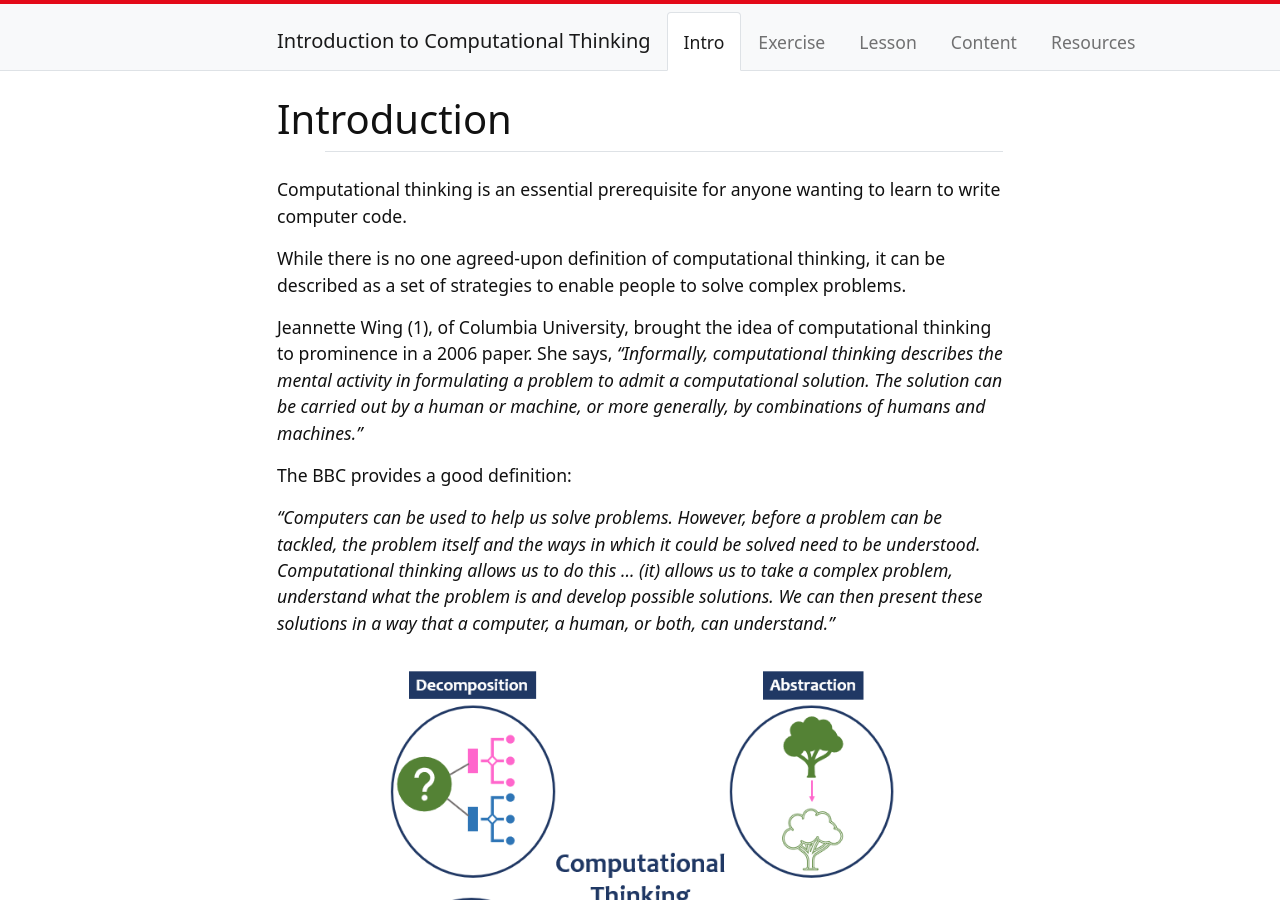
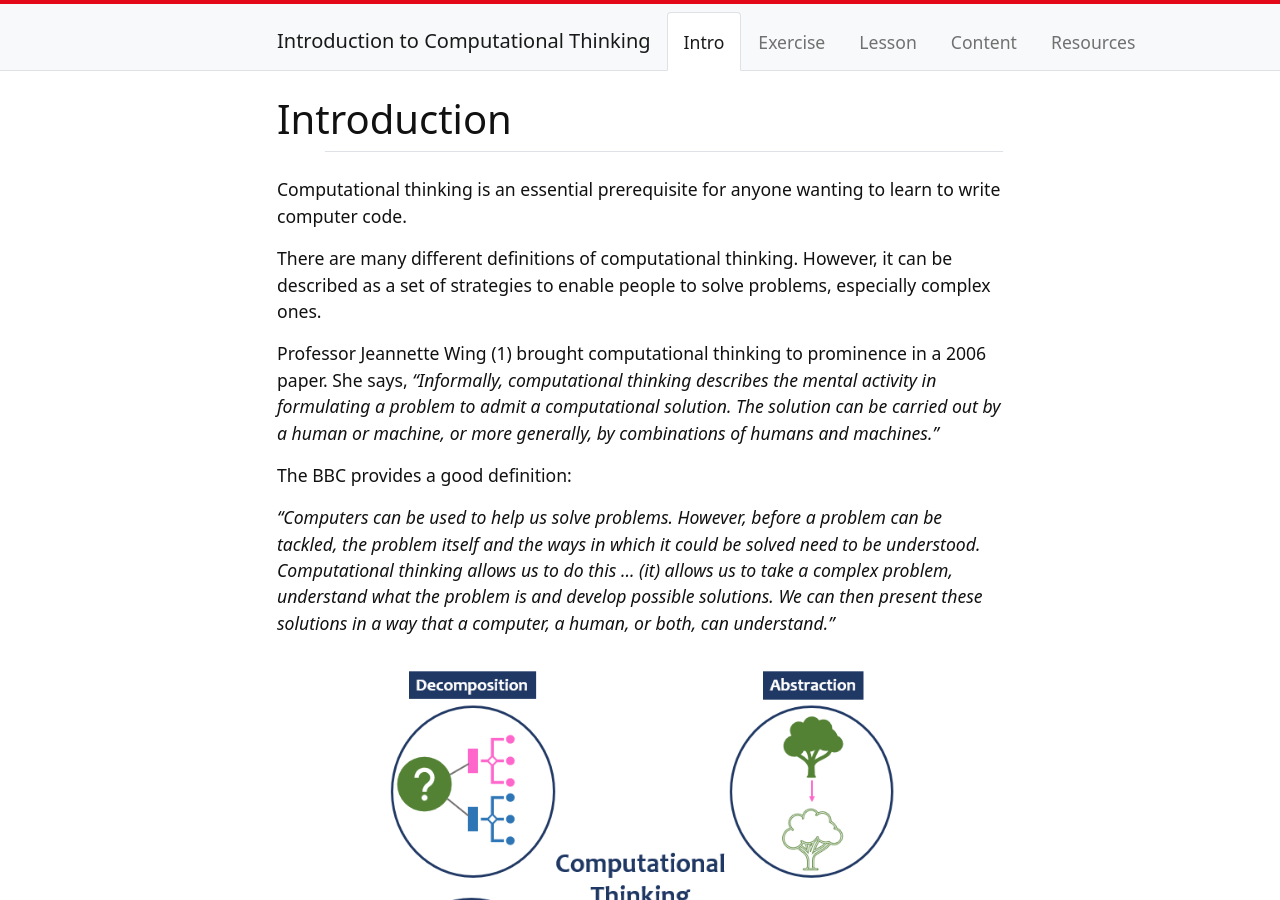
Before and after one commit to weaverbel/intro-computational-thinking, a Jekyll site: the page built from content/0-intro.md, in a window 1280 px wide and 900 px high. Built offline with Jekyll 4.4.1, drawn with Linux system fonts in a browser that asks for light colours.

Commit message:
Update 0-intro.md
reword

```diff
--- a/content/0-intro.md
+++ b/content/0-intro.md
@@ -5,9 +5,9 @@ nav: Intro
 
 Computational thinking is an essential prerequisite for anyone wanting to learn to write computer code.
 
-While there is no one agreed-upon definition of computational thinking, it can be described as a set of strategies to enable people to solve complex problems.
+There are many different definitions of computational thinking. However, it can be described as a set of strategies to enable people to solve problems, especially complex ones.
 
-Jeannette Wing (1), of Columbia University, brought the idea of computational thinking to prominence in a 2006 paper. She says, *"Informally, computational thinking describes the mental activity in formulating a problem to admit a computational solution. The solution can be carried out by a human or machine, or more generally, by combinations of humans and machines."*
+Professor Jeannette Wing (1) brought computational thinking to prominence in a 2006 paper. She says, *"Informally, computational thinking describes the mental activity in formulating a problem to admit a computational solution. The solution can be carried out by a human or machine, or more generally, by combinations of humans and machines."*
 
 The BBC provides a good definition:
 
```
